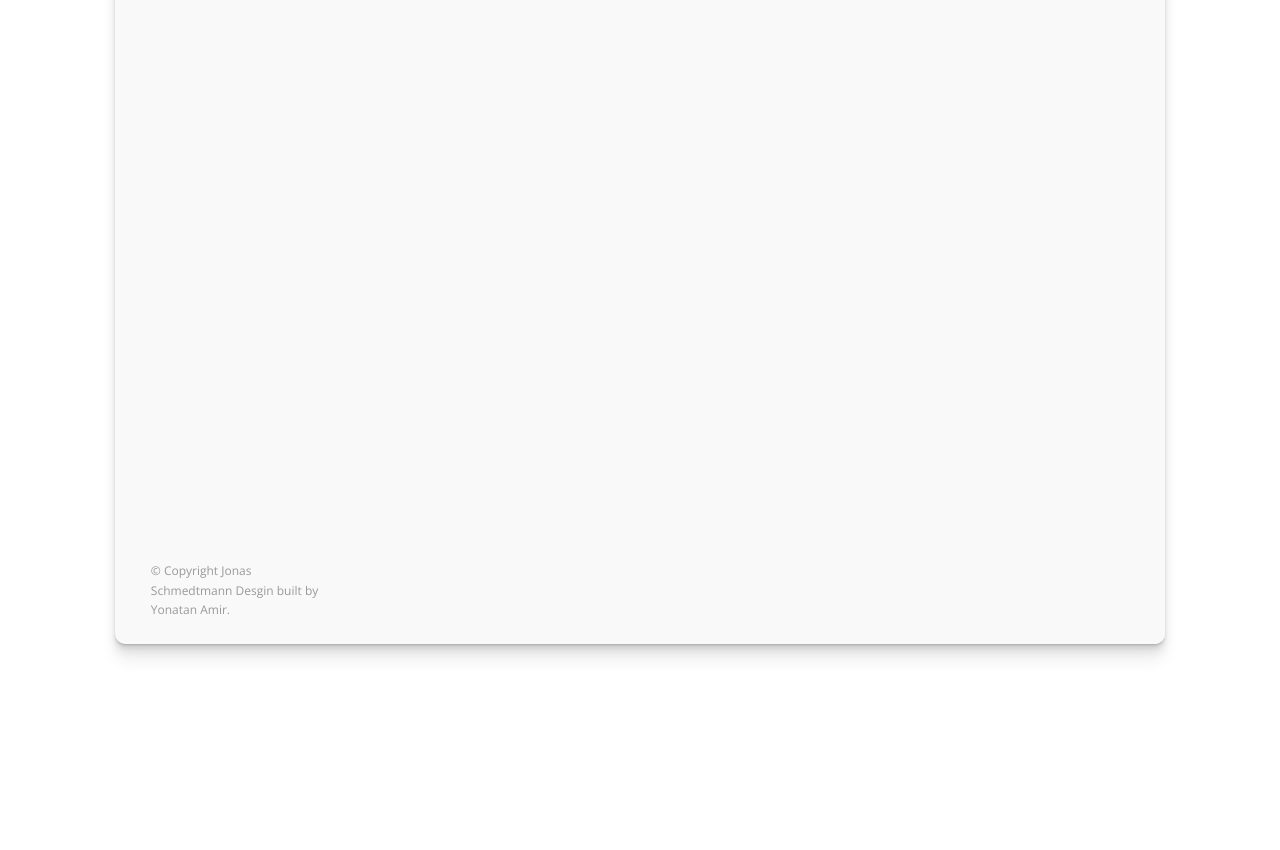
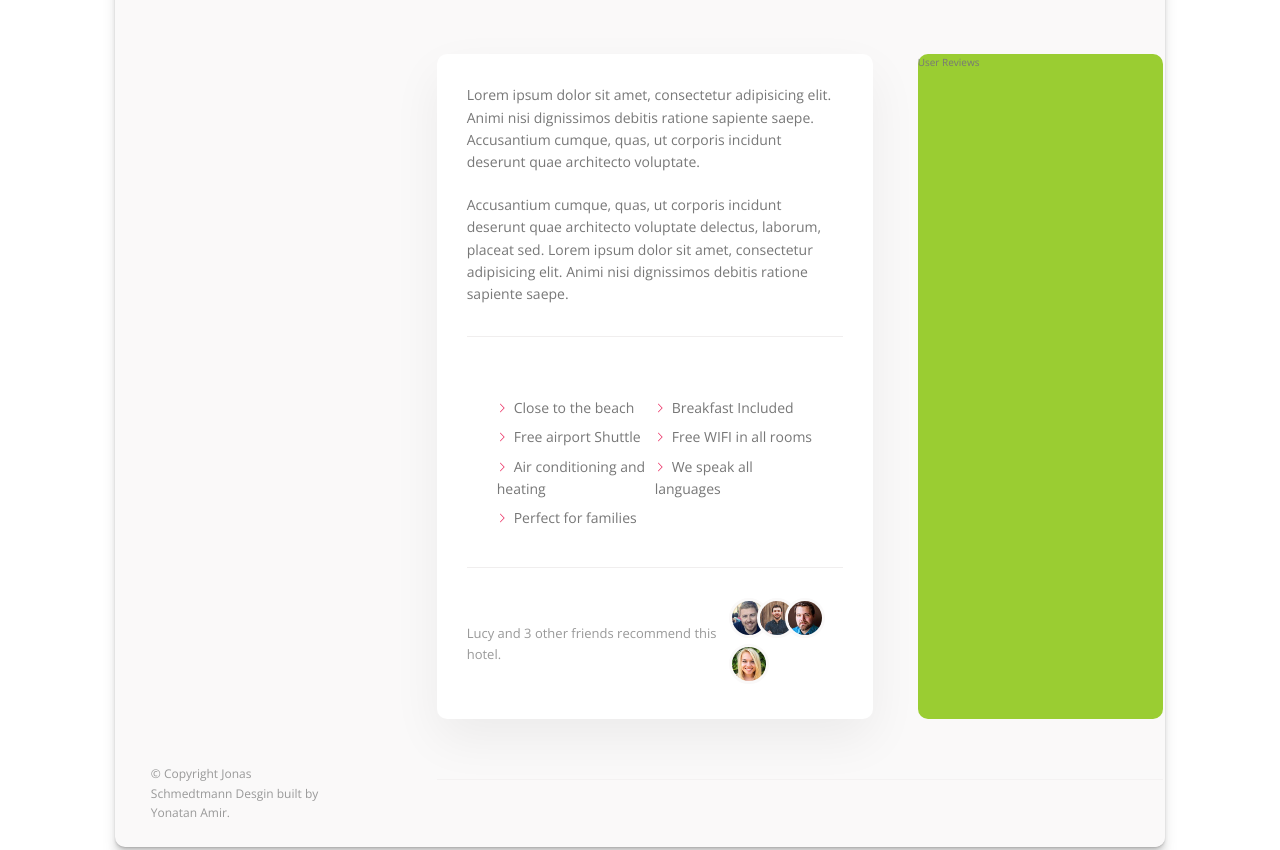
Before and after one commit to Jonathanamir1/trillo, a website: page index.html in a window 1280 px wide. Shown: the part 693-1543 px from the top of the page. Before the commit the page ends 1440 px from the top, so only its background shows below. Drawn offline with nearby package versions, Linux system fonts and the light colour scheme.

Commit message:
description section finished

```diff
--- a/index.html
+++ b/index.html
@@ -174,6 +174,46 @@
               <div class="overview__rating-count">429 votes</div>
             </div>
           </div>
+
+          <div class="detail">
+            <div class="description">
+              <p class="paragraph">
+                Lorem ipsum dolor sit amet, consectetur adipisicing elit. Animi nisi dignissimos debitis ratione sapiente saepe. Accusantium cumque, quas, ut corporis incidunt deserunt quae architecto voluptate.
+              </p>
+
+              <p class="paragraph">
+                Accusantium cumque, quas, ut corporis incidunt deserunt quae architecto voluptate delectus, laborum, placeat sed. Lorem ipsum dolor sit amet, consectetur adipisicing elit. Animi nisi dignissimos debitis ratione sapiente saepe.
+              </p>
+
+              <ul class="list">
+                <li class="list__item">Close to the beach</li>
+                <li class="list__item">Breakfast Included</li>
+                <li class="list__item">Free airport Shuttle</li>
+                <li class="list__item">Free WIFI in all rooms</li>
+                <li class="list__item">Air conditioning and heating</li>
+                <li class="list__item">We speak all languages</li>
+                <li class="list__item">Perfect for families</li>
+              </ul>
+
+              <div class="recommend">
+                <p class="recommend__count">
+                  Lucy and 3 other friends recommend this hotel.
+                </p>
+                <div class="recommend__friends">
+                  <img src="img/user-3.jpg" alt="Friend 1" class="recommend__photo">
+                  <img src="img/user-4.jpg" alt="Friend 2" class="recommend__photo">
+                  <img src="img/user-5.jpg" alt="Friend 3" class="recommend__photo">
+                  <img src="img/user-6.jpg" alt="Friend 4" class="recommend__photo">
+                </div>
+              </div>
+            </div>
+
+              <div class="user-reviews">
+                User Reviews
+              </div>
+
+            </div>
+          </div>
         </main>
       </div>
     </div>
--- a/sass/_base.scss
+++ b/sass/_base.scss
@@ -33,6 +33,11 @@
   --shadow-dark: rgba(0, 0, 0, 0.07) 0px 1px 1px,
     rgba(0, 0, 0, 0.07) 0px 2px 2px, rgba(0, 0, 0, 0.07) 0px 4px 4px,
     rgba(0, 0, 0, 0.07) 0px 8px 8px, rgba(0, 0, 0, 0.07) 0px 16px 16px;
+
+  --line: 1px solid var(--color-grey-light-2);
+  --shadow-light: 0 2rem 5rem rgba(0, 0, 0, 0.06);
+
+  --margin: 6.7rem 6.7rem;
 }
 
 * {
--- a/sass/_components.scss
+++ b/sass/_components.scss
@@ -1,7 +1,7 @@
 ////// LOGO ////////
 .logo {
   height: 5rem;
-  margin-left: 4rem;
+  margin-left: 5rem;
 }
 
 ////// SEARCH ///////
@@ -13,8 +13,9 @@
   display: flex;
   align-items: center;
   justify-content: center;
-  margin: 2rem 0;
-  margin-top: 4rem;
+  padding: 2rem 0;
+  // margin: 2rem 0;
+  padding-top: 4rem;
 
   &__input {
     font-family: inherit;
@@ -241,6 +242,7 @@
   align-items: center;
   border-bottom: 1px solid var(--color-grey-light-3);
   padding: 1em 0;
+  padding-bottom: 2rem;
   // padding-left: 4rem;
   margin-top: 1rem;
 
@@ -322,3 +324,85 @@
     color: var(--color-primary);
   }
 }
+
+////// DETAIL ///////
+
+.detail {
+}
+
+////// DESCRIPTION ///////
+.description {
+  flex: 0 0 90%;
+}
+////// PARAGRAPH ///////
+.paragraph:last-of-type {
+  padding-bottom: 3rem;
+  border-bottom: 1px solid var(--color-grey-light-3);
+}
+.paragraph:not(:last-of-type) {
+  margin-bottom: 2rem;
+}
+
+////// LIST ///////
+
+.list {
+  list-style: none;
+  margin: 3rem 0;
+  padding: 3rem;
+  display: flex;
+  justify-content: space-between;
+  align-items: center;
+  flex-wrap: wrap;
+  border-bottom: 1px solid var(--color-grey-light-3);
+  flex: 10%;
+
+  &__item {
+    flex: 0 0 50%;
+    margin-bottom: 0.7rem;
+  }
+
+  &__item::before {
+    content: "";
+    display: inline-block;
+    height: 1rem;
+    width: 1rem;
+    margin-right: 0.7rem;
+
+    ////// OLDER BROWSER SUPPORT ///////
+    // background-image: url(../img/chevron-thin-right.svg);
+    // background-size: cover;
+
+    ////// MODERN BROWSER SUPPORT ///////
+
+    background-color: var(--color-primary);
+    mask-image: url(../img/chevron-thin-right.svg);
+    mask-size: cover;
+  }
+}
+
+/////// RECOMMEND ///////
+
+.recommend {
+  font-size: 1.3rem;
+  color: var(--color-grey-dark-3);
+  display: flex;
+  align-items: center;
+  justify-content: space-between;
+
+  &__photo {
+    box-sizing: border-box;
+    height: 4rem;
+    width: 4rem;
+    border-radius: 50%;
+    border: 3px solid var(--color-grey-light-1);
+
+    &:not(:last-child) {
+      margin-right: -1.5rem;
+    }
+  }
+}
+
+/////// USER REVIEWS ///////
+
+.user-reviews {
+}
--- a/sass/_layout.scss
+++ b/sass/_layout.scss
@@ -14,7 +14,7 @@
   justify-content: space-between;
   align-items: center;
   // padding: 1rem 1rem;
-  margin-bottom: 2rem;
+  // margin-bottom: 2rem;
 }
 
 .content {
@@ -23,7 +23,7 @@
 
 .sidebar {
   // background-color: var(--color-grey-dark-1);
-  flex: 0 0 18%;
+  flex: 1;
   display: flex;
   flex-direction: column;
   justify-content: space-between;
@@ -32,6 +32,28 @@
 .hotel-view {
   background-color: var(--color-grey-light-1);
   flex: 1 0 82%;
-  // background-color: orangered;
-  height: 110rem;
+
+  .detail {
+    display: flex;
+    margin: var(--margin);
+    padding-bottom: 6rem;
+    border-bottom: var(--line);
+  }
+
+  .description {
+    background-color: #fff;
+    box-shadow: var(--shadow-light);
+    flex: 0 0 60%;
+    margin-right: 4.5rem;
+    padding: 3rem;
+    font-size: 1.4rem;
+    font-family: inherit;
+    border-radius: 1rem;
+  }
+
+  .user-reviews {
+    background-color: yellowgreen;
+    flex: 1;
+    border-radius: 1rem;
+  }
 }
```
Also changed, not shown: css/style.css.
